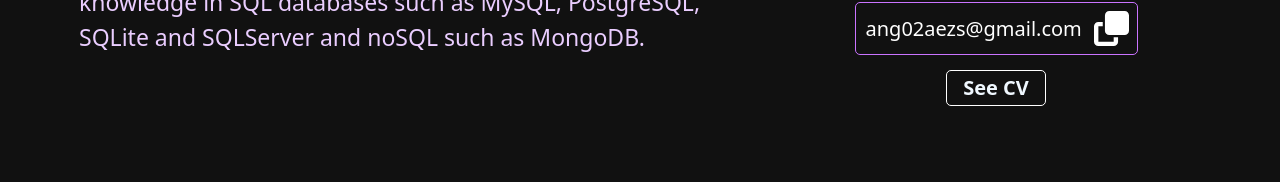
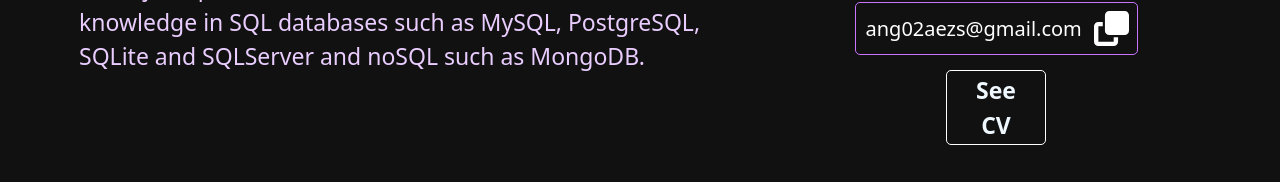
Before and after one commit to AEZamoraSanchez/my-portfolio, a React (Vite) app: page / in a window 1280 px wide. Shown: the part 507-689 px from the top of the page. Built offline with nearby package versions, Linux system fonts and the light colour scheme.

Commit message:
see cv button fixed

```diff
--- a/src/Components/AboutMe/AboutMe.css
+++ b/src/Components/AboutMe/AboutMe.css
@@ -136,11 +136,6 @@
           padding: 2px 15px;
      }
 
-     @media (min-width: 1050px) {
-          width: 100px;
-          font-size: 20px;
-          padding: 2px 0px;
-     }
 }
 
 .emailCvDiv a {
--- a/src/Data/projects.ts
+++ b/src/Data/projects.ts
@@ -150,7 +150,7 @@ export const projects1 : Project[] = [
      {
           id: 3,
           name: 'Lockers',
-          description: 'Web application using Angular, Nestjs and MySql in which you can store information modules as a folder structure.',
+          description: 'Web application using Angular, Nestjs and MySql in which you can store information modules as a folder structure. If you wanna see how it works log in as a guest',
           imageMain: 'https://res.cloudinary.com/dhs2okdae/image/upload/v1720070721/Screenshot_1_uddl0n.png',
           images: [
                'https://res.cloudinary.com/dhs2okdae/image/upload/v1720070721/Screenshot_1_uddl0n.png',
```
